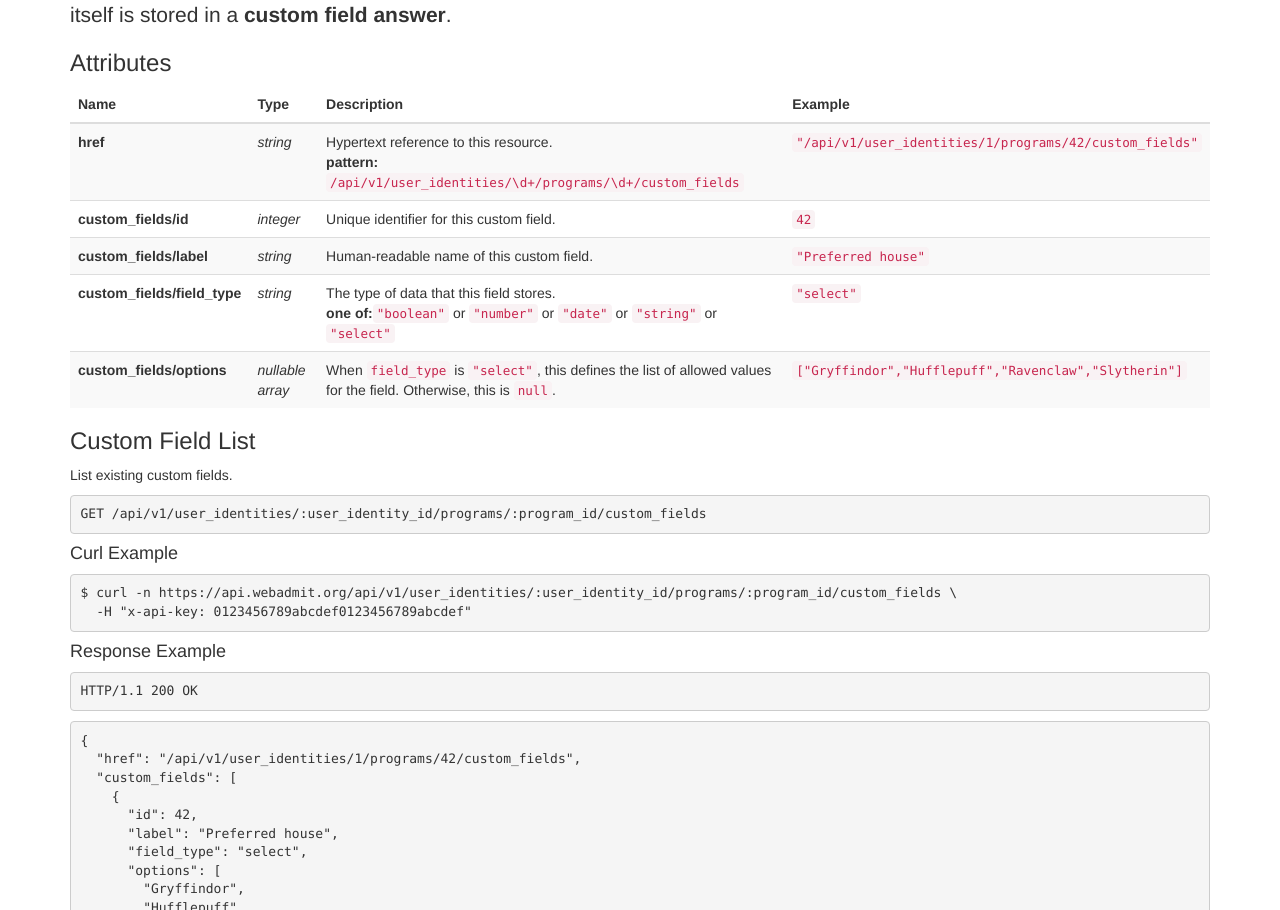
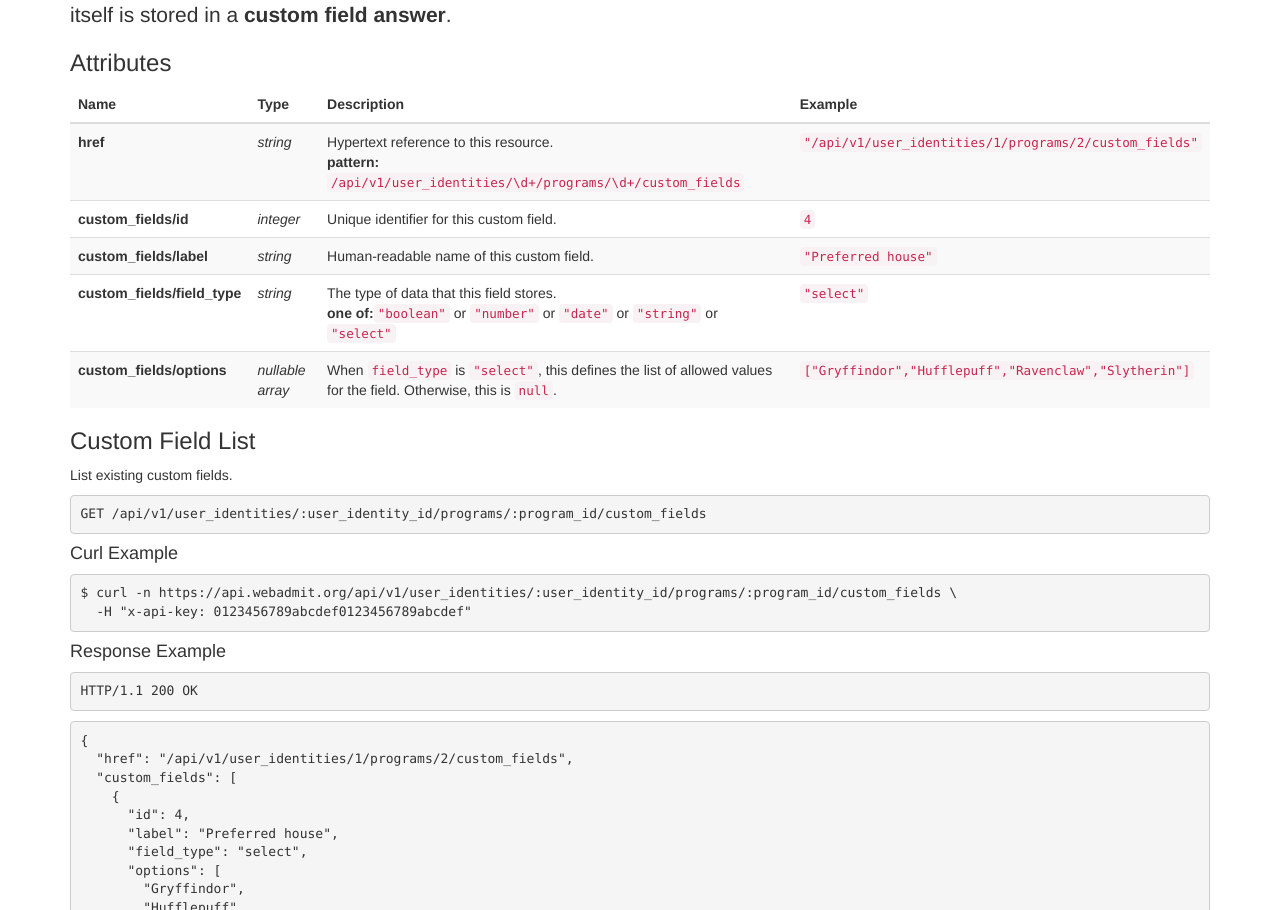
Before and after one commit to Liaison-Intl/Liaison-Intl.github.io, a Jekyll site: the page built from custom_field.md, in a window 1280 px wide and 1400 px high. Shown: the part 182-1092 px from the top of the window. Built offline with Jekyll 4.4.1, drawn with Linux system fonts in a browser that asks for light colours; nearby versions of some CDN libraries; some of the changed text lies outside the part shown.

Commit message:
snapshot

```diff
--- a/custom_field.md
+++ b/custom_field.md
@@ -24,13 +24,13 @@ title: Custom Field
 <td><strong>href</strong></td>
 <td><em>string</em></td>
 <td>Hypertext reference to this resource.<br/> <strong>pattern:</strong> <code>/api/v1/user_identities/\d+/programs/\d+/custom_fields</code></td>
-<td><code>&quot;/api/v1/user_identities/1/programs/42/custom_fields&quot;</code></td>
+<td><code>&quot;/api/v1/user_identities/1/programs/2/custom_fields&quot;</code></td>
 </tr>
 <tr>
 <td><strong>custom_fields/id</strong></td>
 <td><em>integer</em></td>
 <td>Unique identifier for this custom field.</td>
-<td><code>42</code></td>
+<td><code>4</code></td>
 </tr>
 <tr>
 <td><strong>custom_fields/label</strong></td>
@@ -71,10 +71,10 @@ title: Custom Field
 </code></pre>
 
 <pre lang="json"><code>{
-  &quot;href&quot;: &quot;/api/v1/user_identities/1/programs/42/custom_fields&quot;,
+  &quot;href&quot;: &quot;/api/v1/user_identities/1/programs/2/custom_fields&quot;,
   &quot;custom_fields&quot;: [
     {
-      &quot;id&quot;: 42,
+      &quot;id&quot;: 4,
       &quot;label&quot;: &quot;Preferred house&quot;,
       &quot;field_type&quot;: &quot;select&quot;,
       &quot;options&quot;: [
--- a/schemata/custom_field.json
+++ b/schemata/custom_field.json
@@ -18,14 +18,12 @@
 
   "type": "object",
   "strictProperties": true,
-
-  "type": "object",
   "properties": {
     "href": {
       "type": "string",
       "description": "Hypertext reference to this resource.",
       "pattern": "/api/v1/user_identities/\\d+/programs/\\d+/custom_fields",
-      "example": "/api/v1/user_identities/1/programs/42/custom_fields"
+      "example": "/api/v1/user_identities/1/programs/2/custom_fields"
     },
     "custom_fields": {
       "type": "array",
@@ -35,7 +33,7 @@
           "id": {
             "type": "integer",
             "description": "Unique identifier for this custom field.",
-            "example": 42
+            "example": 4
           },
           "label": {
             "type": "string",
--- a/schemata/organization.json
+++ b/schemata/organization.json
@@ -1,6 +1,6 @@
 {
   "$schema": "http://json-schema.org/draft-04/hyper-schema",
-  "id": "/schemata/program",
+  "id": "/schemata/organization",
 
   "title": "Organization",
   "stability": "prototype",
@@ -30,7 +30,7 @@
     "organizations": {
       "type": "array",
       "items": {
-        "required": ["id", "name", "cas_3", "config_portal_identifier"],
+        "required": ["id", "name", "cycle_name", "association_name", "cas3", "config_portal_identifier"],
         "type": "object",
         "properties": {
           "id": {
```
Also changed, not shown: organization.md (+1 -1 lines), pdf_manager_template.md (+2 -9 lines), schemata/pdf_manager_template.json (+1 -7 lines).
